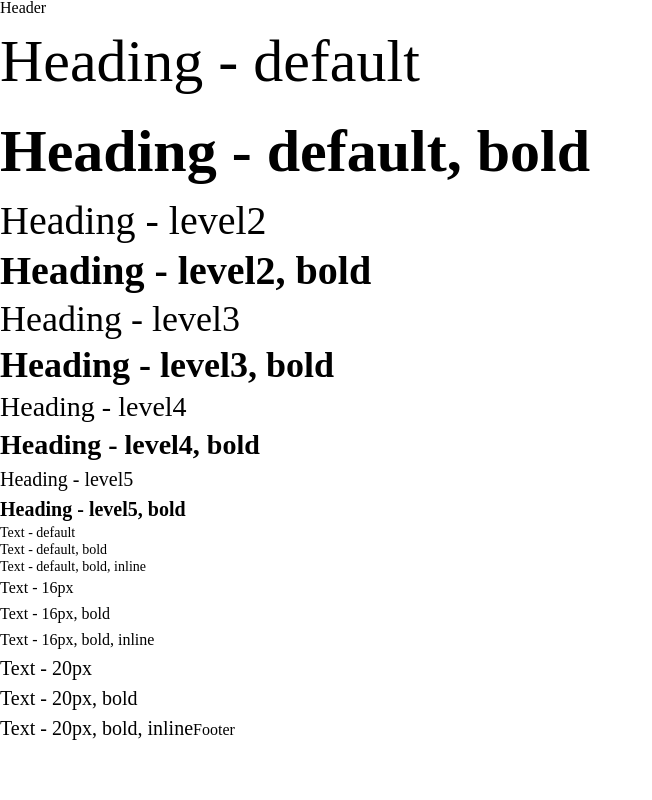
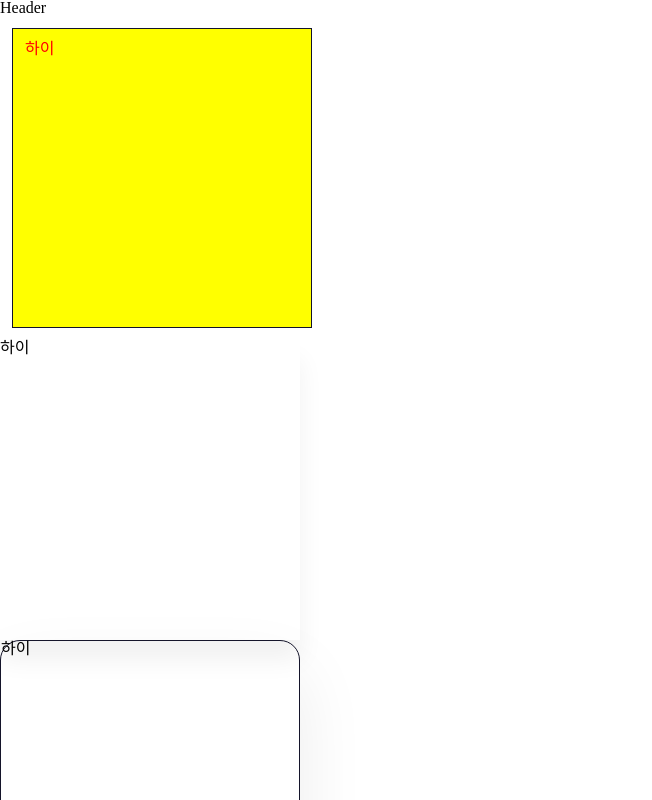
Before and after one commit to Advist-Project/Frontend, a Next.js app: page / in a window 1280 px wide. Shown: the top 800 px of the page, without its empty margins (0-652 px from the left). Built offline with nearby package versions, Linux system fonts and the light colour scheme; a web font is replaced by a local one.

Commit message:
디자인 컴포넌트 Box, Spacing 정의 추가

```diff
--- /dev/null
+++ b/src/components/_design/assignCss.tsx
@@ -0,0 +1,8 @@
+export function assignCss(cssObj: object[] | object | undefined) {
+  if(cssObj){
+    if(Array.isArray(cssObj)) return Object.assign({}, ...cssObj);
+    else return cssObj;
+  } else {
+    return {};
+  }
+}
--- /dev/null
+++ b/src/components/_design/box.tsx
@@ -0,0 +1,36 @@
+import React from "react";
+import styled from "@emotion/styled";
+import { Colors } from "./colors";
+import { assignCss } from "./assignCss";
+
+// Heading
+interface IHeadingProps {
+  width?: string;
+  height?: string;
+  round?: boolean;
+  border?: number;
+  shadow?: number;
+  className?: string;
+  style?: object[] | object;
+}
+export const Box: React.FC<IHeadingProps> = ({ children, width, height, round, border, shadow, style, className}) => {
+  const shadowStyles: {[key: number]: string | undefined} = {
+    1: '0px 8px 16px rgba(17, 17, 17, 0.06)',
+    2: '0px 20px 24px rgba(17, 17, 17, 0.06)',
+    3: '0px 32px 68px rgba(17, 17, 17, 0.08)'
+  };
+
+  const Box = styled.div`
+    width: ${width ? width : 'auto'};
+    height: ${height ? height : 'auto'};
+    border-width: ${border ? border+'px' : '0px'};
+    border-color: #${Colors.black};
+    border-style: solid;
+    border-radius: ${round ? '20px' : '0px'};
+    box-shadow: ${shadow && shadow in shadowStyles ? shadowStyles[shadow] : 'none'};
+  `
+  return (
+    <Box className={className} style={assignCss(style)}>{children}</Box>
+
+  )
+}
--- /dev/null
+++ b/src/components/_design/spacing.tsx
@@ -0,0 +1,20 @@
+function unitPx(v: number) { return (v * 4) + 'px'; }
+
+export const Spacing = {
+  // Margin
+  margin: (v: number) => { return {margin: unitPx(v)} },
+  marginX: (v: number) => { return {marginLeft: unitPx(v), marginRight: unitPx(v)} },
+  marginY: (v: number) => { return {marginTop: unitPx(v), marginBottom: unitPx(v)} },
+  marginTop: (v: number) => { return {marginTop: unitPx(v)} },
+  marginBottom: (v: number) => { return {marginBottom: unitPx(v)} },
+  marginRight: (v: number) => { return {marginRight: unitPx(v)} },
+  marginLeft: (v: number) => { return {marginLeft: unitPx(v)} },
+  // Padding
+  padding: (v: number) => { return {padding: unitPx(v)} },
+  paddingX: (v: number) => { return {paddingLeft: unitPx(v), paddingRight: unitPx(v)} },
+  paddingY: (v: number) => { return {paddingTop: unitPx(v), paddingBottom: unitPx(v)} },
+  paddingTop: (v: number) => { return {paddingTop: unitPx(v)} },
+  paddingBottom: (v: number) => { return {paddingBottom: unitPx(v)} },
+  paddingRight: (v: number) => { return {paddingRight: unitPx(v)} },
+  paddingLeft: (v: number) => { return {paddingLeft: unitPx(v)} },
+}
--- a/src/components/ui.tsx
+++ b/src/components/ui.tsx
@@ -1,5 +1,7 @@
 import { Heading, Text } from './_design/typography';
 import * as _colors from './_design/colors';
+import { Box as _box } from './_design/box';
+import { Spacing as _spacing } from './_design/spacing';
 
 // Typography
 export const Typography = {
@@ -9,3 +11,5 @@ export const Typography = {
 
 export const Colors = _colors.Colors;
 export const Gradient = _colors.Gradient;
+export const Box = _box;
+export const Spacing = _spacing;
--- a/src/pages/index.tsx
+++ b/src/pages/index.tsx
@@ -1,5 +1,5 @@
 import { Layout } from "components/layout";
-import { Typography, Colors, Gradient } from "components/ui";
+import { Typography, Colors, Gradient, Box, Spacing } from "components/ui";
 
 const { Heading, Text } = Typography;
 
@@ -8,6 +8,19 @@ export default function Home() {
 
   return (
     <Layout>
+      <Box border={1} width="300px"
+                      height="300px"
+                      style={[
+                        Spacing.margin(3),
+                        Spacing.padding(3),
+                        {color:'red', background: 'yellow'}
+                      ]}>하이</Box>
+      <Box shadow={2} width="300px"
+                      height="300px">하이</Box>
+      <Box round border={1} shadow={3}
+                            width="300px"
+                            height="300px">하이</Box>
+
       <Heading>Heading - default</Heading>
       <Heading bold>Heading - default, bold</Heading>
       <Heading level={2}>Heading - level2</Heading>
```
Also changed, not shown: src/components/_design/_README.md (added, +10 -0 lines).
